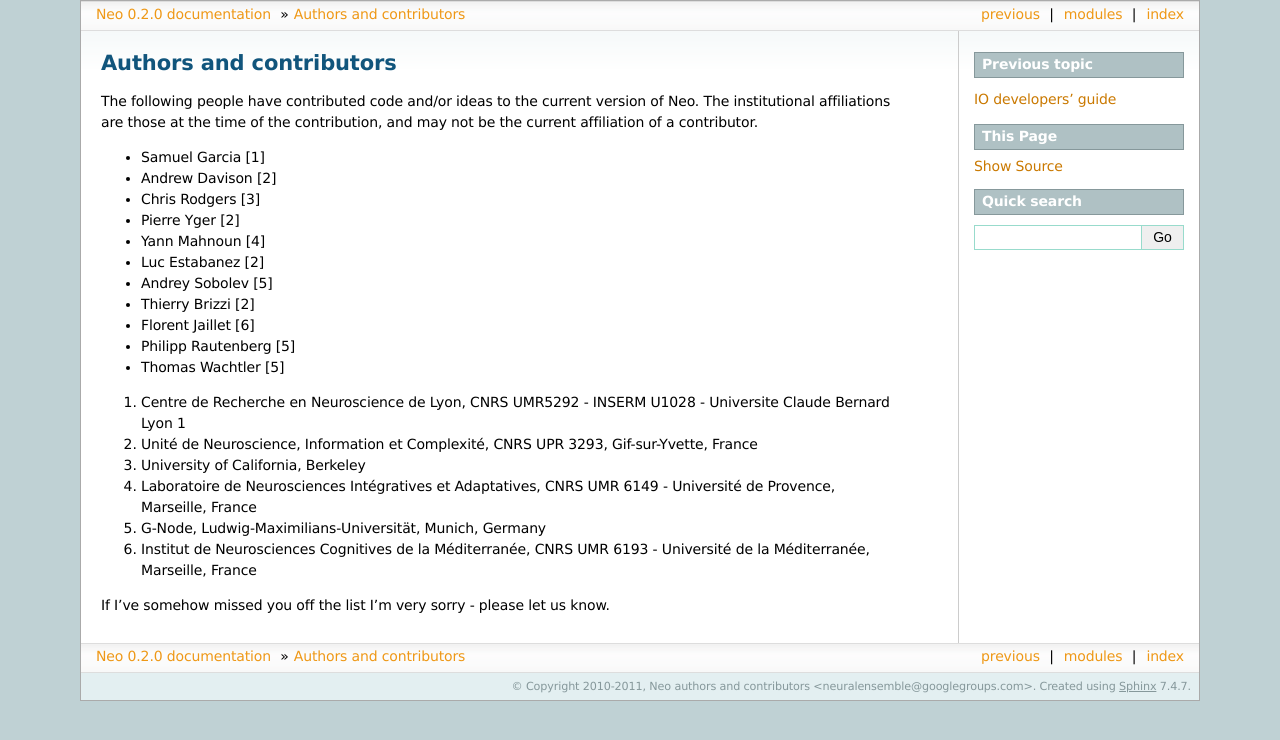
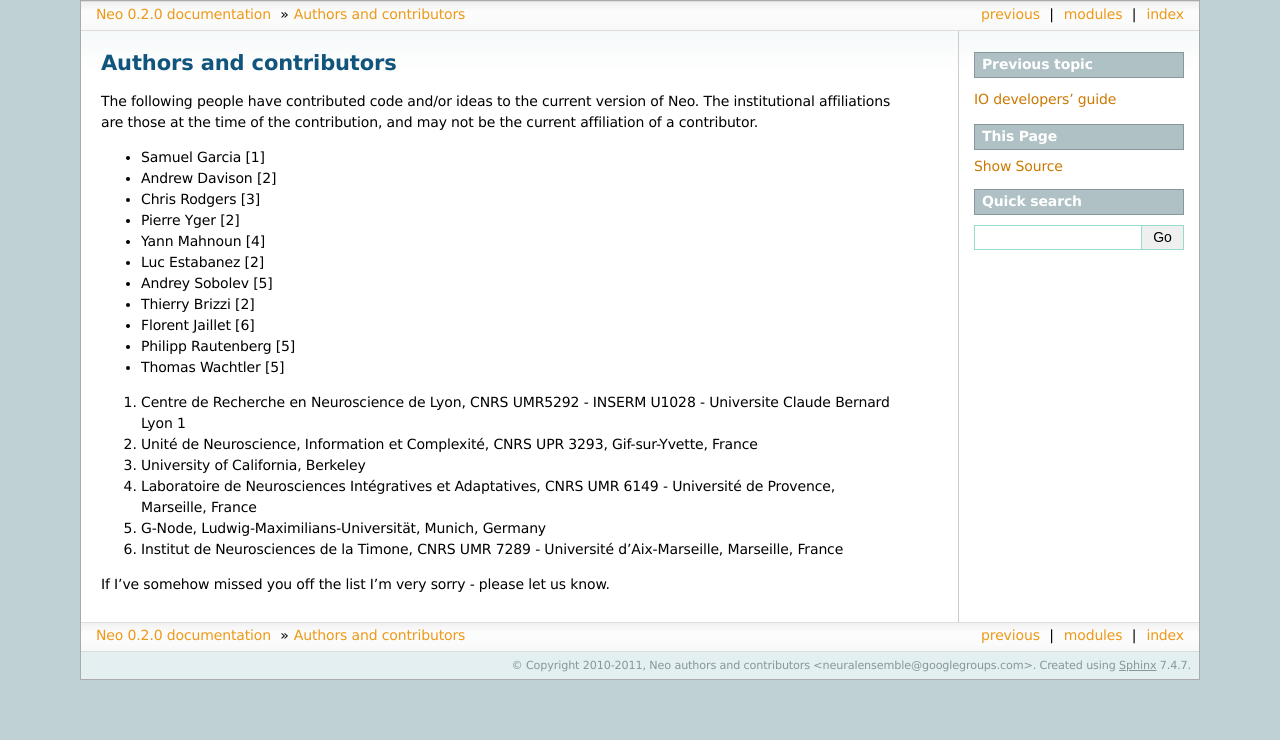
Before and after one commit to NeuralEnsemble/python-neo, a Sphinx documentation site: the page built from doc/source/authors.rst, in a window 1280 px wide. Shown: the top 740 px of the page. Built offline with Sphinx 7.4.7, drawn with Linux system fonts in a browser that asks for light colours; pages that are not in the unit, such as notebooks, are missing from menus.

```diff
--- a/doc/source/authors.rst
+++ b/doc/source/authors.rst
@@ -23,7 +23,7 @@ and may not be the current affiliation of a contributor.
 3. University of California, Berkeley
 4. Laboratoire de Neurosciences Intégratives et Adaptatives, CNRS UMR 6149 - Université de Provence, Marseille, France
 5. G-Node, Ludwig-Maximilians-Universität, Munich, Germany
-6. Institut de Neurosciences Cognitives de la Méditerranée, CNRS UMR 6193 - Université de la Méditerranée, Marseille, France
+6. Institut de Neurosciences de la Timone, CNRS UMR 7289 - Université d'Aix-Marseille, Marseille, France
 
 
 If I've somehow missed you off the list I'm very sorry - please let us know.
```
Also changed, not shown: 1 other file.
